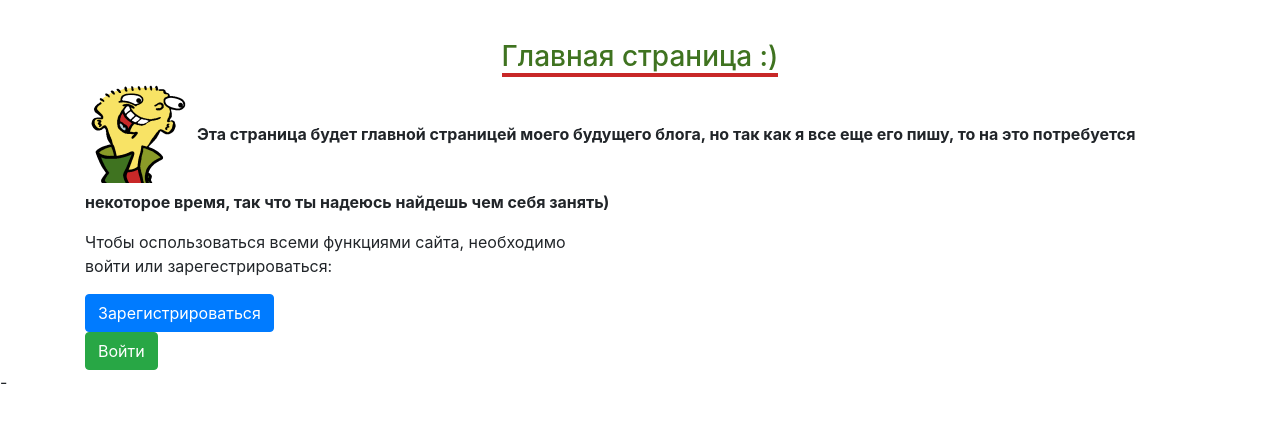
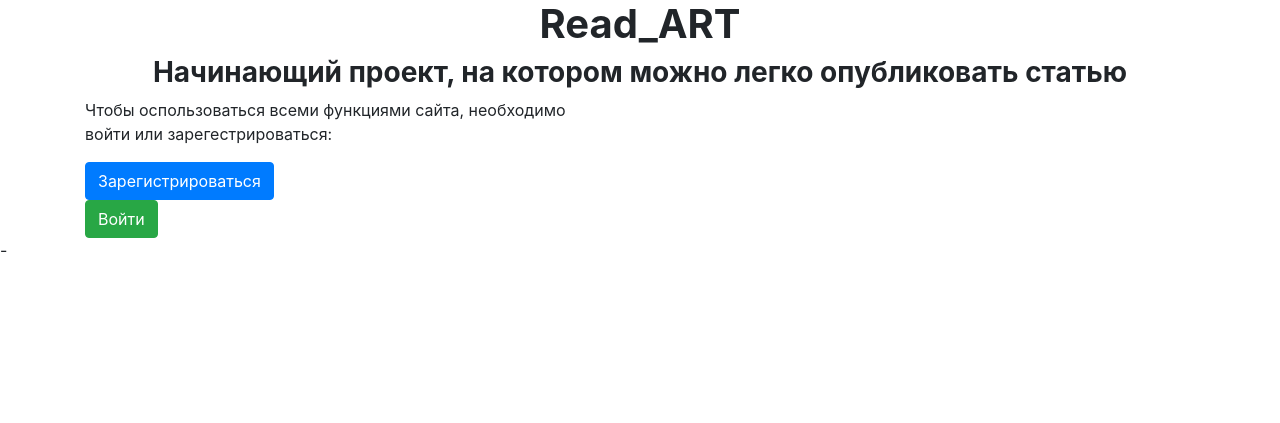
Before and after one commit to Gurman520/Flask_project, a Flask app: page / in a window 1280 px wide. Shown: the part 126-549 px from the top of the page. Run offline with Flask 2, Linux system fonts and the light colour scheme; some libraries are stand-ins or nearby versions.

Commit message:
Внесены последние изменения.

```diff
--- a/articles_resources.py
+++ b/articles_resources.py
@@ -24,7 +24,8 @@ class ArticleResource(Resource):
         tag = list()
         for i in arts.tags:
             tag.append(i.name)
-        return jsonify({'title': arts.title, 'author': arts.author, 'text': arts.text, 'tags': tag})
+        return jsonify(
+            {'title': arts.title, 'author': arts.author, 'text': arts.text, 'tags': tag, 'status': arts.status})
 
     def put(self, art_id):
         abort_if_article_not_found(art_id)
--- a/main.py
+++ b/main.py
@@ -43,9 +43,7 @@ def access_level_nul():
 
 
 def error():
-    # Функция выводит сообщение об ошибке!
-    # Предлогает пользователю вернуться на предыдущюю страницу, через нажатие единственной кнопки!
-    pass
+    return render_template("Danger.html", title="Наша ошибка")
 
 
 # Функция вызова страницы админ панели
@@ -56,8 +54,7 @@ def admin_panel():
         lis = get('http://localhost:5000/api/v2/list_art').json()  # получаем список статей
         return render_template("all_articles.html", title='Admin article', lis=lis)
     else:
-        return f'''<h1> Отказано в доступе, так как у вас нет права на посещение данной страницы!
-        \n Если вы считаете, что произошла ошибка, то свяжитесь с нами по почте.</h1>'''
+        return render_template("acesses.html", title='Отказано в доступе')
 
 
 # Админ панель пользователей
@@ -68,8 +65,7 @@ def admin_panel_users():
         lis = get('http://localhost:5000/api/v2/list_user').json()  # получаем список пользователей
         return render_template("all_profile.html", title='Admin Users', lis=lis)
     else:
-        return f'''<h1> Отказано в доступе, так как у вас нет права на посещение данной страницы!
-               \n Если вы считаете, что произошла ошибка, то свяжитесь с нами по почте.</h1>'''
+        return render_template("acesses.html", title='Отказано в доступе')
 
 
 # Опубликовать статью
@@ -160,20 +156,23 @@ def delete_article(art_id):
 @app.route('/edit_article/<int:art_id>', methods=['GET', 'POST'])
 @login_required
 def edit_article(art_id):
-    form = EditArticleForm()
     article = get('http://localhost:5000/api/v2/art/' + str(art_id)).json()
-    if form.validate_on_submit():
-        print(form.text.data)
-        f = open(article['text'], 'w')
-        f.write(form.text.data)
-        f.close()
-        put('http://localhost:5000/api/v2/art/' + str(art_id),
-            json={'title': form.title.data,
-                  'text': article['text']}).json()
-        return redirect('/profile/' + str(current_user.id))
-    with open(article['text']) as fp:
-        text = fp.read()
-    return render_template("edit_article.html", title='Редактирование', articl=article, tex=text, form=form)
+    if current_user.id == article['author'] or current_user.acesses_level == 0:
+        form = EditArticleForm()
+        if form.validate_on_submit():
+            print(form.text.data)
+            f = open(article['text'], 'w')
+            f.write(form.text.data)
+            f.close()
+            put('http://localhost:5000/api/v2/art/' + str(art_id),
+                json={'title': form.title.data,
+                      'text': article['text']}).json()
+            return redirect('/profile/' + str(current_user.id))
+        with open(article['text']) as fp:
+            text = fp.read()
+        return render_template("edit_article.html", title='Редактирование', articl=article, tex=text, form=form)
+    else:
+        return render_template("acesses.html", title='Отказано в доступе')
 
 
 # Новая статья
@@ -211,12 +210,14 @@ def complete():
 # Прочтение конкретной статьи
 @app.route('/art/<int:art_id>')
 def art(art_id):
-    st = 'http://localhost:5000/api/v2/art/' + str(art_id)
-    lis = get(st).json()
-    with open(lis['text']) as fp:
-        text = fp.read()
-    html = markdown.markdown(text)
-    return render_template('art.html', title=lis['title'], text=html, tag=lis['tags'])
+    lis = get('http://localhost:5000/api/v2/art/' + str(art_id)).json()
+    if lis['status'] == 0 or current_user.id == lis['author'] or current_user.access_level != 2:
+        with open(lis['text']) as fp:
+            text = fp.read()
+        html = markdown.markdown(text)
+        return render_template('art.html', title=lis['title'], text=html, tag=lis['tags'])
+    else:
+        return render_template("acesses.html", title='Отказано в доступе')
 
 
 # Список всех статей
@@ -245,20 +246,23 @@ def profile(use_id):
 @app.route('/edit_profile/<int:use_id>', methods=['GET', 'POST'])
 @login_required
 def edit_profile(use_id):
-    form = UpdateUserForm()
-    lis = get('http://localhost:5000/api/v2/user/' + str(use_id)).json()
-    if form.validate_on_submit():
-        if len(form.sex.data) == 0:
-            sex = lis['sex']
-        else:
-            sex = form.sex.data[0]
-        put('http://localhost:5000/api/v2/user/' + str(use_id),
-            json={'f_name': form.f_name.data, 's_name': form.s_name.data, 'sex': sex,
-                  'country': form.country.data, 'email': form.email.data, 'vk': form.vk.data,
-                  'git': form.git.data}).json()
-        return redirect("/profile/" + str(use_id))
-    log = lis['email'].split("@")
-    return render_template('edit_profile.html', title=log[0], log_name=log[0], form=form, lis=lis)
+    if current_user.id == use_id or current_user.access_level == 0:  # Редактировать профиль может, только сам пользователь и ROOT пользователь.
+        form = UpdateUserForm()
+        lis = get('http://localhost:5000/api/v2/user/' + str(use_id)).json()
+        if form.validate_on_submit():
+            if len(form.sex.data) == 0:  # Дополнительная проверка, что если пользователь не выбрал пол, то он устанавливает тот, что уже был
+                sex = lis['sex']
+            else:
+                sex = form.sex.data[0]
+            put('http://localhost:5000/api/v2/user/' + str(use_id),
+                json={'f_name': form.f_name.data, 's_name': form.s_name.data, 'sex': sex,
+                      'country': form.country.data, 'email': form.email.data, 'vk': form.vk.data,
+                      'git': form.git.data}).json()
+            return redirect("/profile/" + str(use_id))
+        log = lis['email'].split("@")
+        return render_template('edit_profile.html', title=log[0], log_name=log[0], form=form, lis=lis)
+    else:
+        return render_template("acesses.html", title='Отказано в доступе')
 
 
 # Регистрация пользователя
--- a/templates/Not_found.html
+++ b/templates/Not_found.html
@@ -3,7 +3,7 @@
 </br>
 <h1 style="text-align: center;"><strong>Упс</strong></h1>
 <h3 style="text-align: center;"><strong>Кажется такой страницы не существует.</strong></h3>
-<h4 style="text-align: center;"><strong>Чтобы решить эту проблему проверьте п</strong><strong>равильность введённого URL-адреса.</strong></h4>
+<h4 style="text-align: center;"><strong>Чтобы решить эту проблему проверьте </strong><strong>правильность введённого URL-адреса.</strong></h4>
 <p>&nbsp;</p>
 <a class="btn btn-info " href="/" style="text-align: center;">Главная страница</a>
 {% endblock %}
--- a/templates/index.html
+++ b/templates/index.html
@@ -1,10 +1,8 @@
 {% extends "base.html" %}
 
 {% block content %}
-<p>&nbsp;</p>
-<h3 style="text-align: center; color: #3f7320;"><span style="border-bottom: 4px solid #c82828;">Главная страница :)</span></h3>
-<!-- Этот комментарий виден только в редакторе исходного кода -->
-<p><img class="imageLeft" src="static/img/ed.png" alt="Ed" /><strong>Эта страница будет главной страницей моего будущего блога, но так как я все еще его пишу, то на это потребуется некоторое время, так что ты надеюсь найдешь чем себя занять)<br /></strong><strong></strong></p>
+<h1 style="text-align: center;"><strong>Read_ART</strong></h1>
+<h3 style="text-align: center;"><strong>Начинающий проект, на котором можно легко опубликовать статью</strong></h3>
 {% if current_user.is_authenticated == False %}
 <p>Чтобы оспользоваться всеми функциями сайта, необходимо<br />войти или зарегестрироваться:</p>
 <a class="btn btn-primary " href="/register">Зарегистрироваться</a> <br>
```
Also changed, not shown: templates/Profile_user.html (+12 -7 lines), templates/acesses.html (added, +9 -0 lines).
